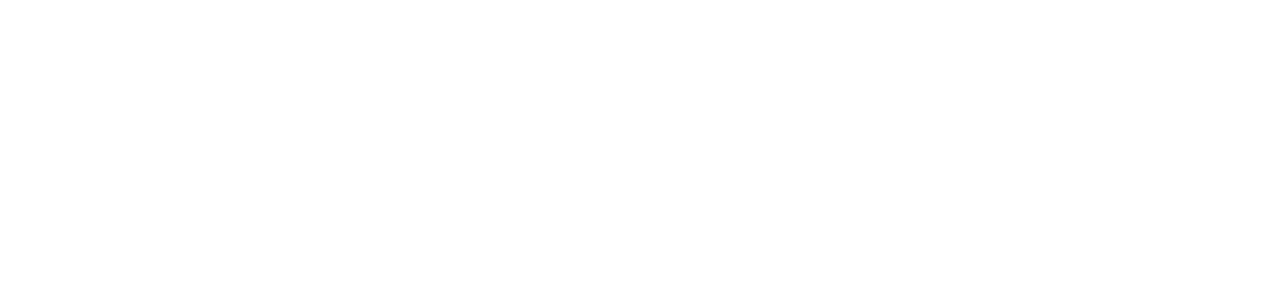
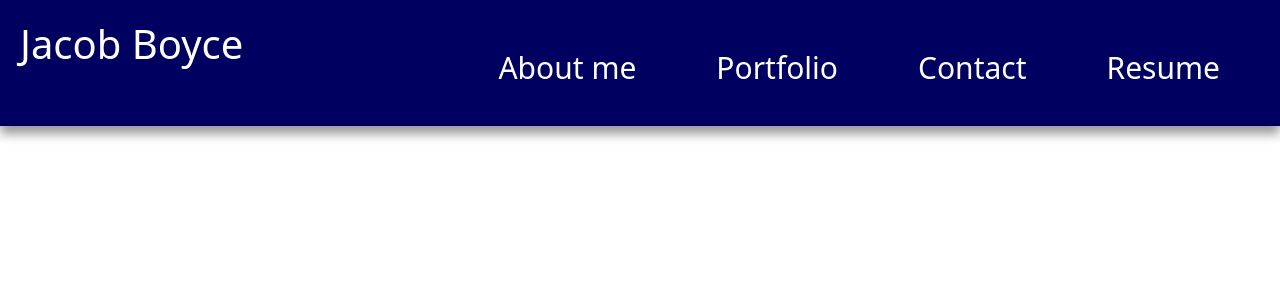
Before and after one commit to jboyce313/project-portfolio, a React (Create React App) app: page / in a window 1280 px wide. Shown: the top 300 px of the page. Built offline with nearby package versions, Linux system fonts and the light colour scheme.

Commit message:
added header component

```diff
--- a/src/App.js
+++ b/src/App.js
@@ -1,7 +1,18 @@
-import React, { useState } from "react";
+import React from "react";
+import "./styles/Header.css";
 
 function App() {
-  return <header></header>;
+  return (
+    <header>
+      <h1>Jacob Boyce</h1>
+      <div className="nav-options">
+        <p>About me</p>
+        <p>Portfolio</p>
+        <p>Contact</p>
+        <p>Resume</p>
+      </div>
+    </header>
+  );
 }
 
 export default App;
--- /dev/null
+++ b/src/styles/Header.css
@@ -0,0 +1,25 @@
+header {
+  display: flex;
+  flex-wrap: wrap;
+  justify-content: space-between;
+  padding: 20px;
+  background-color: rgb(0, 0, 97);
+  color: white;
+  box-shadow: 0px 8px 10px rgba(0, 0, 0, 0.4);
+}
+
+h1 {
+  font-size: 60px;
+}
+
+.nav-options {
+  display: flex;
+  flex-wrap: wrap;
+  margin-right: 40px;
+  margin-top: 25px;
+}
+
+.nav-options * {
+  margin-left: 80px;
+  font-size: 30px;
+}
```
